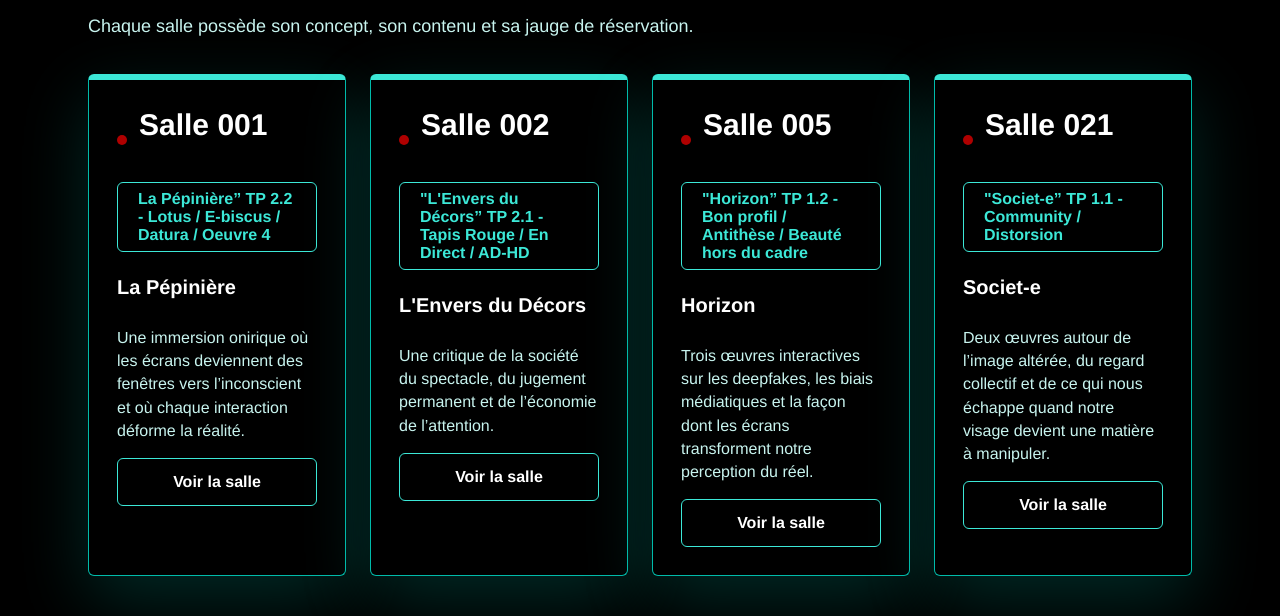
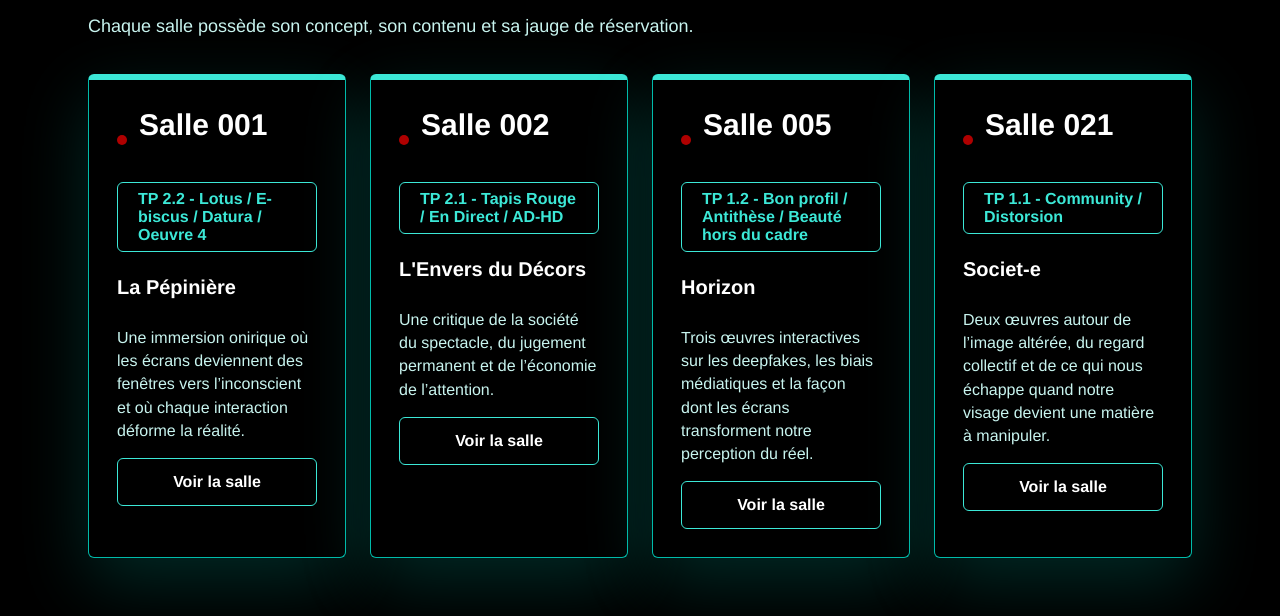
Before and after one commit to guillaumewm73-rgb/Site_SAE_203, a PHP site: page /index.php in a window 1280 px wide. Shown: the part 1531-2147 px from the top of the page. Run offline with PHP 8.4, Linux system fonts and the light colour scheme.

Commit message:
Mise à jour des labels de public/includes/donnee_salles.php

```diff
--- a/public/includes/donnee_salles.php
+++ b/public/includes/donnee_salles.php
@@ -172,10 +172,10 @@ TEXT,
     ];
 
     $roomSupportLabels = [
-        '001' => 'La Pépinière” TP 2.2 - Lotus / E-biscus / Datura / Oeuvre 4',
-        '002' => '"L\'Envers du Décors” TP 2.1 - Tapis Rouge / En Direct / AD-HD',
-        '005' => '"Horizon” TP 1.2 - Bon profil / Antithèse / Beauté hors du cadre',
-        '021' => '"Societ-e” TP 1.1 - Community / Distorsion',
+        '001' => 'TP 2.2 - Lotus / E-biscus / Datura / Oeuvre 4',
+        '002' => 'TP 2.1 - Tapis Rouge / En Direct / AD-HD',
+        '005' => 'TP 1.2 - Bon profil / Antithèse / Beauté hors du cadre',
+        '021' => 'TP 1.1 - Community / Distorsion',
     ];
 
     $catalog = [];
```
